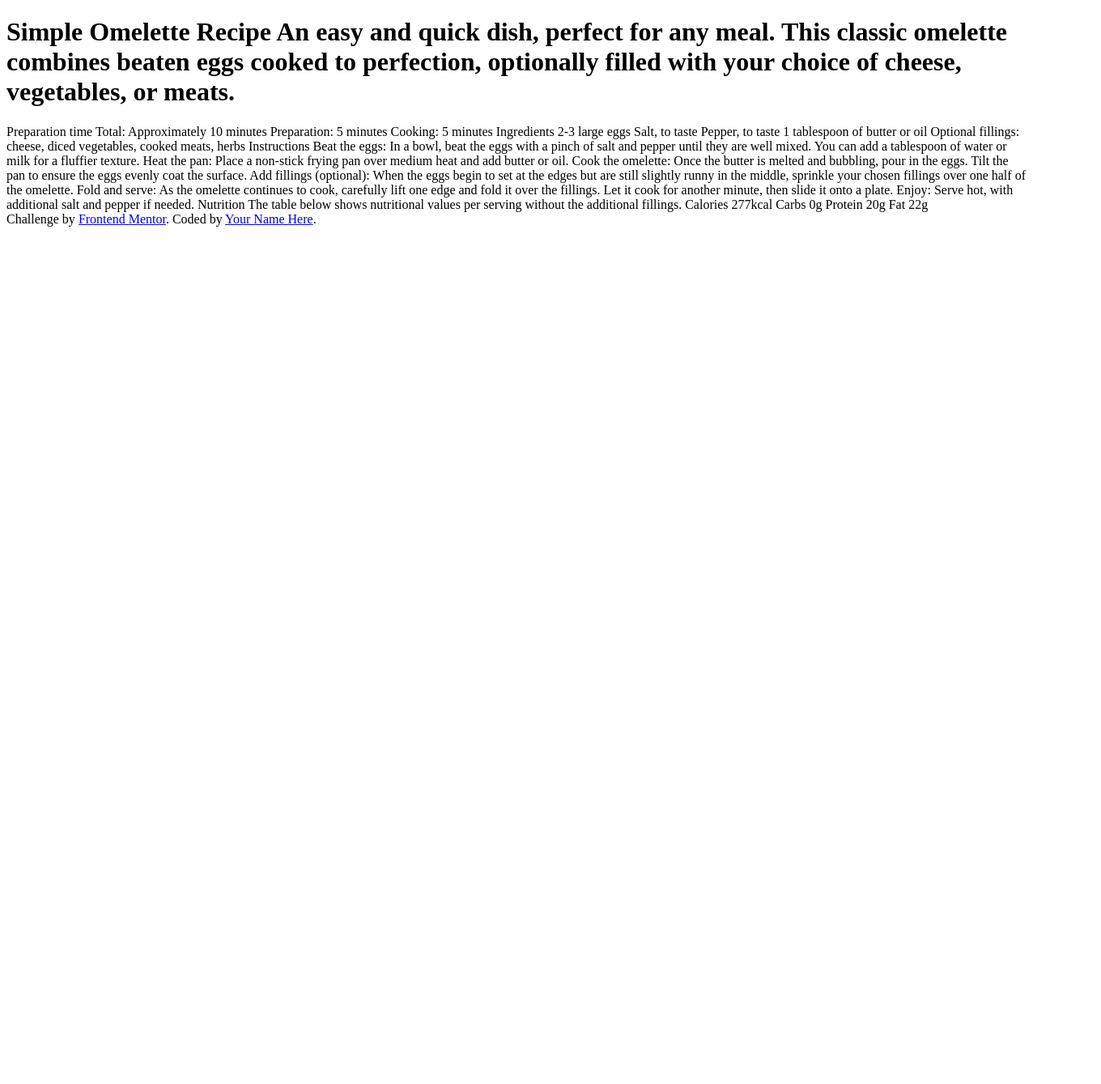
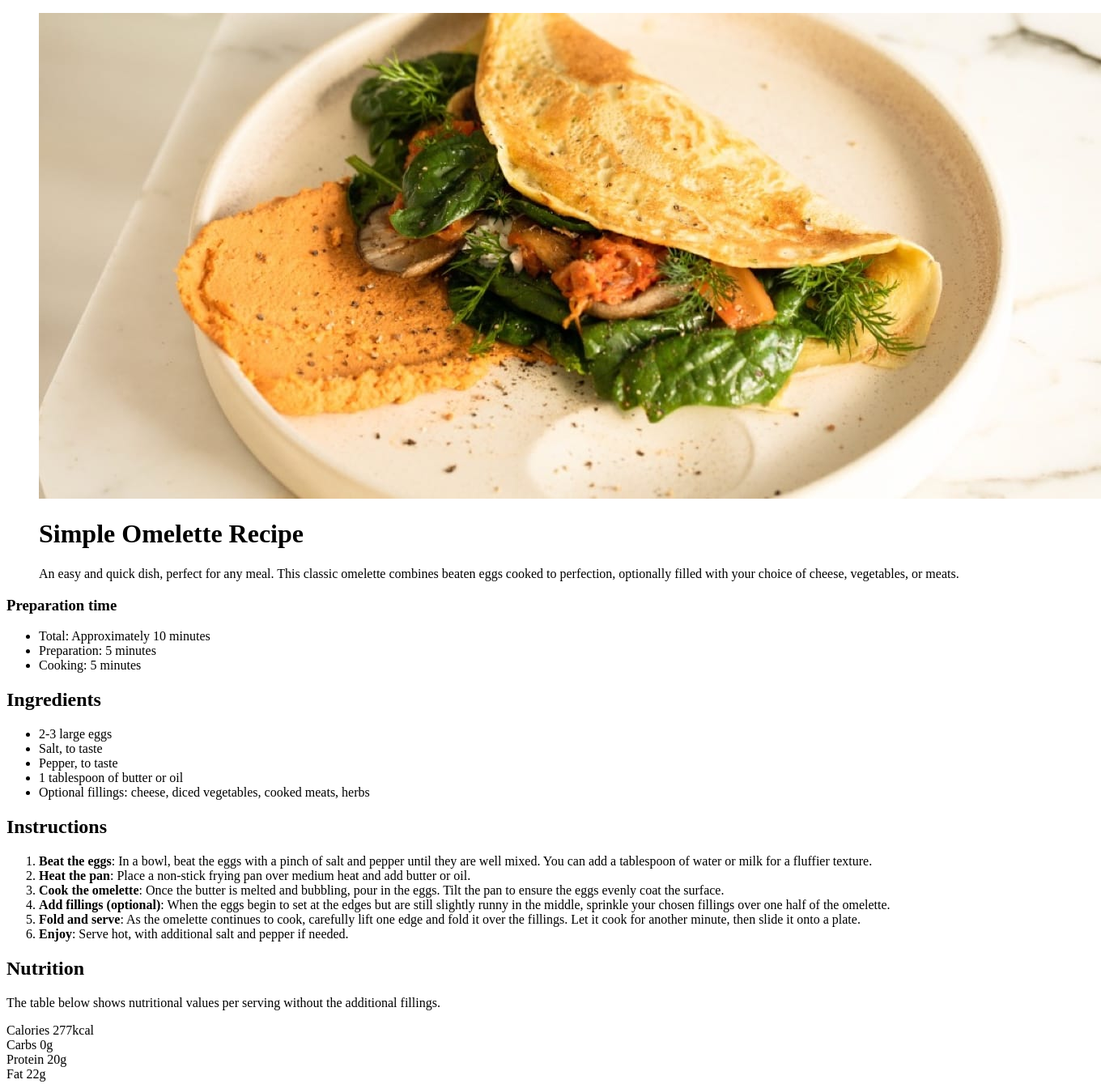
Before and after one commit to Nehemiah-A/recipe-page, a plain HTML site: page index.html in a window 1280 px wide. Shown: the top 1339 px of the page at 81% size, 1360 px wide, since content can reach past the window. Before the commit the page ends 800 px from the top, so only its background shows below. Drawn offline with Linux system fonts and the light colour scheme.

Commit message:
Added html elements to page

```diff
--- a/index.html
+++ b/index.html
@@ -17,62 +17,74 @@
 </head>
 <body>
   <header>
-    <figure class="hero-image"></figure>
-    <h1>Simple Omelette Recipe
-
-    An easy and quick dish, perfect for any meal. This classic omelette combines beaten eggs cooked
-    to perfection, optionally filled with your choice of cheese, vegetables, or meats.
-
+    <div class="content-wrapper">
+      <figure class="hero-image"> <img src="images/image-omelette.jpeg" alt="omelette with cheese, vegetables, cooked meats and herbs"</figure>
+      <h1>Simple Omelette Recipe</h1>
+      <p>An easy and quick dish, perfect for any meal. This classic omelette combines beaten eggs cooked
+        to perfection, optionally filled with your choice of cheese, vegetables, or meats.
+      </p>
+    </div>
   </header>
-
-  Preparation time
-
-  Total: Approximately 10 minutes
-  Preparation: 5 minutes
-  Cooking: 5 minutes
-
-  Ingredients
-
-  2-3 large eggs
-  Salt, to taste
-  Pepper, to taste
-  1 tablespoon of butter or oil
-  Optional fillings: cheese, diced vegetables, cooked meats, herbs
-
-  Instructions
-
-  Beat the eggs: In a bowl, beat the eggs with a pinch of salt and pepper until they are well mixed.
-  You can add a tablespoon of water or milk for a fluffier texture.
-
-  Heat the pan: Place a non-stick frying pan over medium heat and add butter or oil.
-
-  Cook the omelette: Once the butter is melted and bubbling, pour in the eggs. Tilt the pan to ensure
-  the eggs evenly coat the surface.
-
-  Add fillings (optional): When the eggs begin to set at the edges but are still slightly runny in the
-  middle, sprinkle your chosen fillings over one half of the omelette.
-
-  Fold and serve: As the omelette continues to cook, carefully lift one edge and fold it over the
-  fillings. Let it cook for another minute, then slide it onto a plate.
-
-  Enjoy: Serve hot, with additional salt and pepper if needed.
-
-  Nutrition
-
-  The table below shows nutritional values per serving without the additional fillings.
-
-  Calories
-  277kcal
-
-  Carbs
-  0g
-
-  Protein
-  20g
-
-  Fat
-  22g
-
+  <main>
+    <section class="top-section">
+      <div class="content-wrapper">
+        <div class="section-one">
+          <h3>Preparation time</h3>
+          <ul>
+            <li> Total: Approximately 10 minutes</li>
+            <li>Preparation: 5 minutes</li>
+            <li>Cooking: 5 minutes</li>
+          </ul>
+        </div>
+        <div class="section-two">
+          <h2>Ingredients</h2>
+          <ul>
+            <li>2-3 large eggs</li>
+            <li>Salt, to taste</li>
+            <li>Pepper, to taste</li>
+            <li>1 tablespoon of butter or oil</li>
+            <li>Optional fillings: cheese, diced vegetables, cooked meats, herbs
+            </li>
+          </ul>
+        </div>
+      </div>
+    </section>
+    <section class="second-section">
+      <div class="content-wrapper">
+        <h2>Instructions</h2>
+        <ol>
+          <li><strong>Beat the eggs</strong>: In a bowl, beat the eggs with a pinch of salt and pepper until they are well mixed.
+            You can add a tablespoon of water or milk for a fluffier texture.
+          </li>
+          <li><strong>Heat the pan</strong>: Place a non-stick frying pan over medium heat and add butter or oil.
+          </li>
+          <li><strong>Cook the omelette</strong>: Once the butter is melted and bubbling, pour in the eggs. Tilt the pan to ensure
+            the eggs evenly coat the surface.</li>
+          <li><strong>Add fillings (optional)</strong>: When the eggs begin to set at the edges but are still slightly runny in the
+            middle, sprinkle your chosen fillings over one half of the omelette.
+          </li>
+          <li><strong>Fold and serve</strong>: As the omelette continues to cook, carefully lift one edge and fold it over the
+            fillings. Let it cook for another minute, then slide it onto a plate.
+          </li>
+          <li><strong>Enjoy</strong>: Serve hot, with additional salt and pepper if needed.
+          </li>
+        </ol>
+      </div>
+    </section>
+    <section class="bottom-section">
+      <div class="content-wrapper">
+        <h2>Nutrition</h2>
+        <p>The table below shows nutritional values per serving without the additional fillings.
+        </p>
+        <p>
+          Calories <span>277kcal</span><br>
+          Carbs <span>0g</span><br>
+          Protein <span>20g</span><br>
+          Fat <span>22g</span>
+        </p>
+      </div>
+    </section>
+  </main>
   <div class="attribution">
     Challenge by <a href="https://www.frontendmentor.io?ref=challenge" target="_blank">Frontend Mentor</a>.
     Coded by <a href="#">Your Name Here</a>.
```
Also changed, not shown: images/favicon-32x32.png (added), images/image-omelette.jpeg (added).
